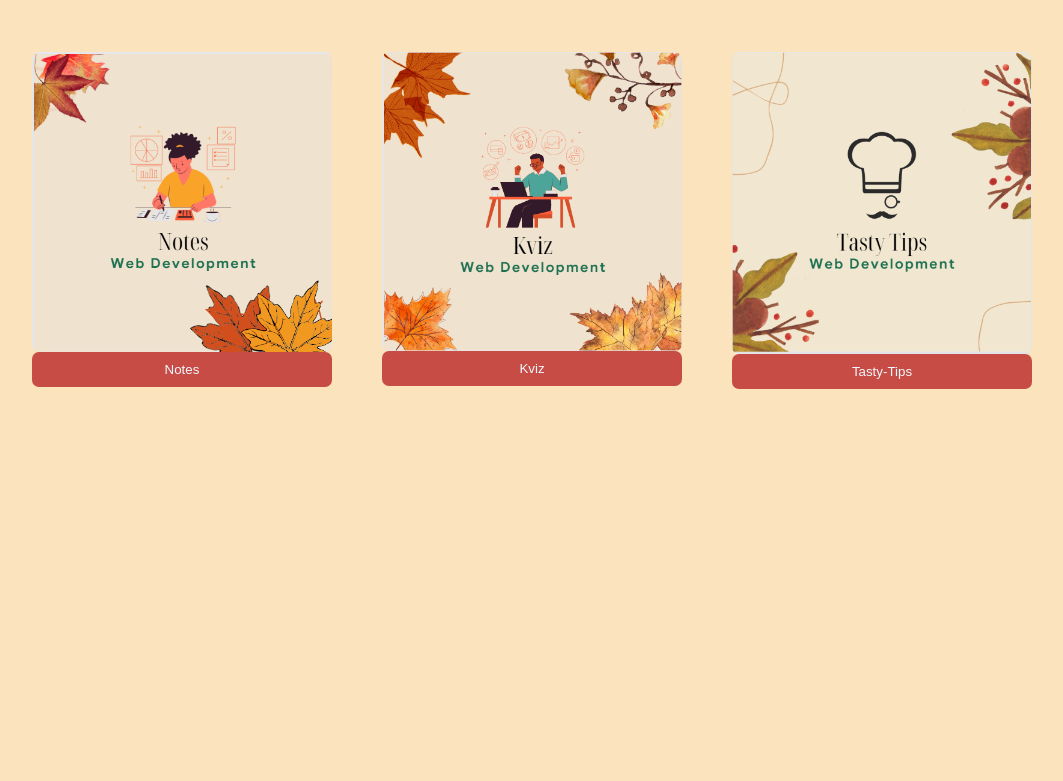
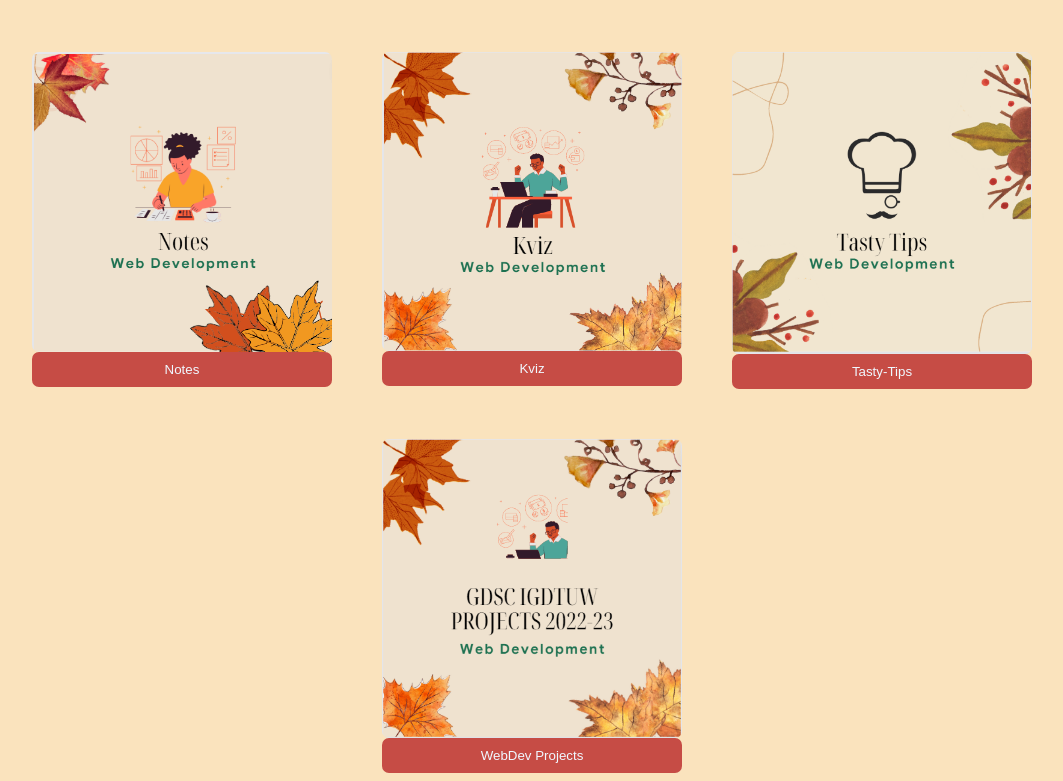
Before and after one commit to Alcyone713/gdsc-autumn-of-code, a plain HTML site: page webdev.html in a window 1280 px wide. Shown: the part 89-870 px from the top of the page, without its empty margins (133-1196 px from the left). Before the commit the page ends 800 px from the top, so only its background shows below. Drawn offline with Linux system fonts and the light colour scheme.

Commit message:
Update webdev.html

```diff
--- a/webdev.html
+++ b/webdev.html
@@ -28,6 +28,16 @@
             <button><a href="https://github.com/GDSC-IGDTUW-Autumn-of-Code-2022/webD-tasty-tips-app"
                     target="_blank">Tasty-Tips</a></button>
         </div>
+
+
+        <div class="project-card">
+            <img src="./Assets/WebDev_Projects.png" alt="">
+            <button><a href="https://github.com/GDSC-IGDTUW-Autumn-of-Code-2022/web-d-projects-2023"
+                    target="_blank">WebDev Projects</a></button>
+        </div>
+
+
+
     </div>
 </body>
 
```
